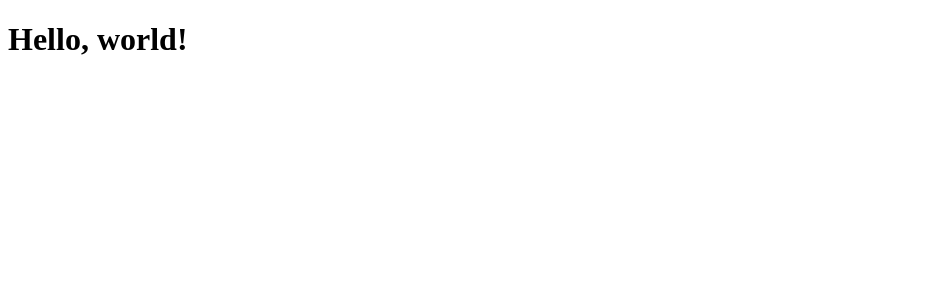
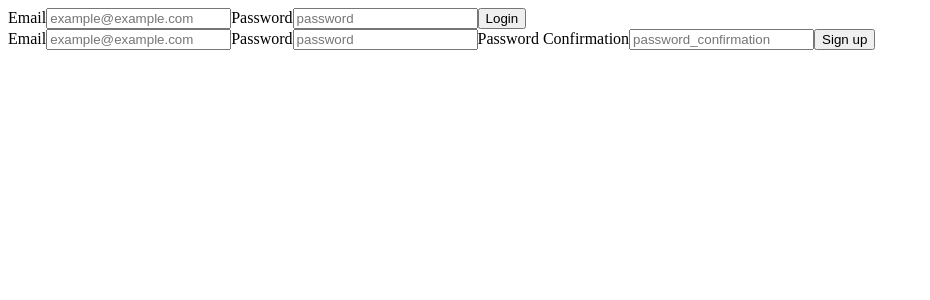
Before and after one commit to DaemonSpelledWrong/mtg_rails_project, a React (Create React App) app in the folder mtg-react-frontend/: page / in a window 1280 px wide. Shown: the top 300 px of the page, without its empty margins (0-930 px from the left). Built offline with nearby package versions, Linux system fonts and the light colour scheme; the HTML template or start-up script is replaced by a standard one.

Commit message:
Starts adding basic React - Adds Login component - Adds Register component - Imports both into App.js - Working on making forms submit to backend with events

```diff
--- a/mtg-react-frontend/src/App.js
+++ b/mtg-react-frontend/src/App.js
@@ -1,9 +1,12 @@
 import React from 'react';
+import Login from './Login';
+import Register from './Register';
 
 function App() {
   return (
     <div className="App">
-      <h1>Hello, world!</h1>
+      <Login />
+      <Register />
     </div>
   );
 }
--- /dev/null
+++ b/mtg-react-frontend/src/Login.js
@@ -0,0 +1,20 @@
+import React, {Component} from 'react';
+
+export default class Login extends Component {
+  working = () => {
+    console.log('Working!');
+  }
+  render() {
+    return(
+      <form onSubmit={this.working}>
+        <label htmlFor="login-email">Email</label>
+        <input id="login-email" type="text" placeholder="example@example.com"name="email"></input>
+
+        <label htmlFor="login-password">Password</label>
+        <input id="login-password" type="text" placeholder="password" name="password"></input>
+
+        <input type="submit" value="Login"></input>
+      </form>
+    )
+  }
+}
--- /dev/null
+++ b/mtg-react-frontend/src/Register.js
@@ -0,0 +1,20 @@
+import React, {Component} from 'react';
+
+export default class Register extends Component {
+  render() {
+    return(
+      <form id="signup-submission">
+        <label htmlFor="signup-email">Email</label>
+        <input id="signup-email" type="text" placeholder="example@example.com"name="email"></input>
+
+        <label htmlFor="signup-password">Password</label>
+        <input id="signup-password" type="text" placeholder="password" name="password"></input>
+
+        <label htmlFor="signup-password_confirmation">Password Confirmation</label>
+        <input id="signup-password_confirmation" type="text" placeholder="password_confirmation" name="password_confirmation"></input>
+
+        <input type="submit" value="Sign up"></input>
+      </form>
+    )
+  }
+}
```
Also changed, not shown: mtg-react-frontend/src/App.css (added).
